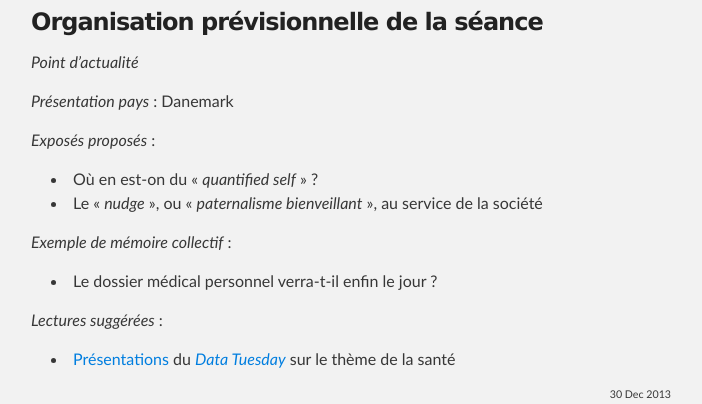
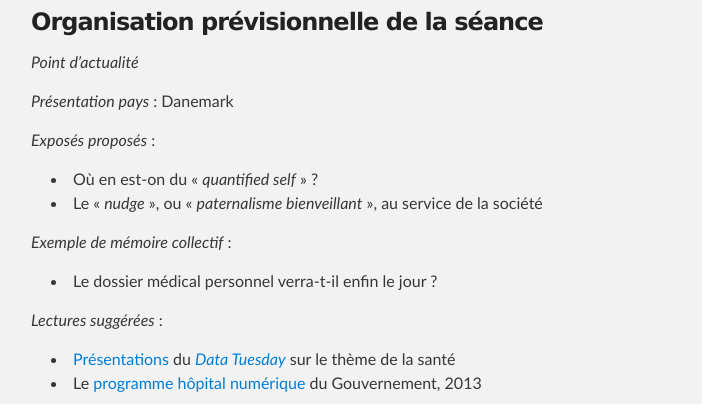
Before and after one commit to trojette/numascpo.net, a Jekyll site: the page built from seance-8/index.markdown, in a window 1280 px wide and 900 px high, scrolled down 1369 px, cut to the strip 0-404 px from the top of the window. Shown: the whole strip, without its empty margins (289-991 px from the left). Built offline with Jekyll 4.4.1, drawn with Linux system fonts in a browser that asks for light colours; Markdown is read by kramdown in place of the engine named in the settings.

Commit message:
Programme Hôpital numérique

```diff
--- a/seance-8/index.markdown
+++ b/seance-8/index.markdown
@@ -48,8 +48,10 @@ _Exemple de mémoire collectif_ :
 _Lectures suggérées_ :
 
 - [Présentations][tuesday] du [*Data Tuesday*][datatuesday] sur le thème de la santé
+- Le [programme hôpital numérique][e-hopital] du Gouvernement, 2013
 
 [nobs]: http://leplus.nouvelobs.com/contribution/977458-leo-le-sdf-devenu-developpeur-la-preuve-que-chacun-peut-changer-le-monde-a-son-niveau.html
 [bigbrowser]: http://bigbrowser.blog.lemonde.fr/2013/10/17/tweets-2-rue-le-quotidien-dun-sdf-en-140-signes/
 [tuesday]: http://data-tuesday.com/2014/01/02/decouvrez-les-presentations-de-la-data-tuesday-sante-du-19-novembre-2013/
 [datatuesday]: http://data-tuesday.com
+[e-hopital]: http://www.sante.gouv.fr/le-programme-hopital-numerique.html
```
